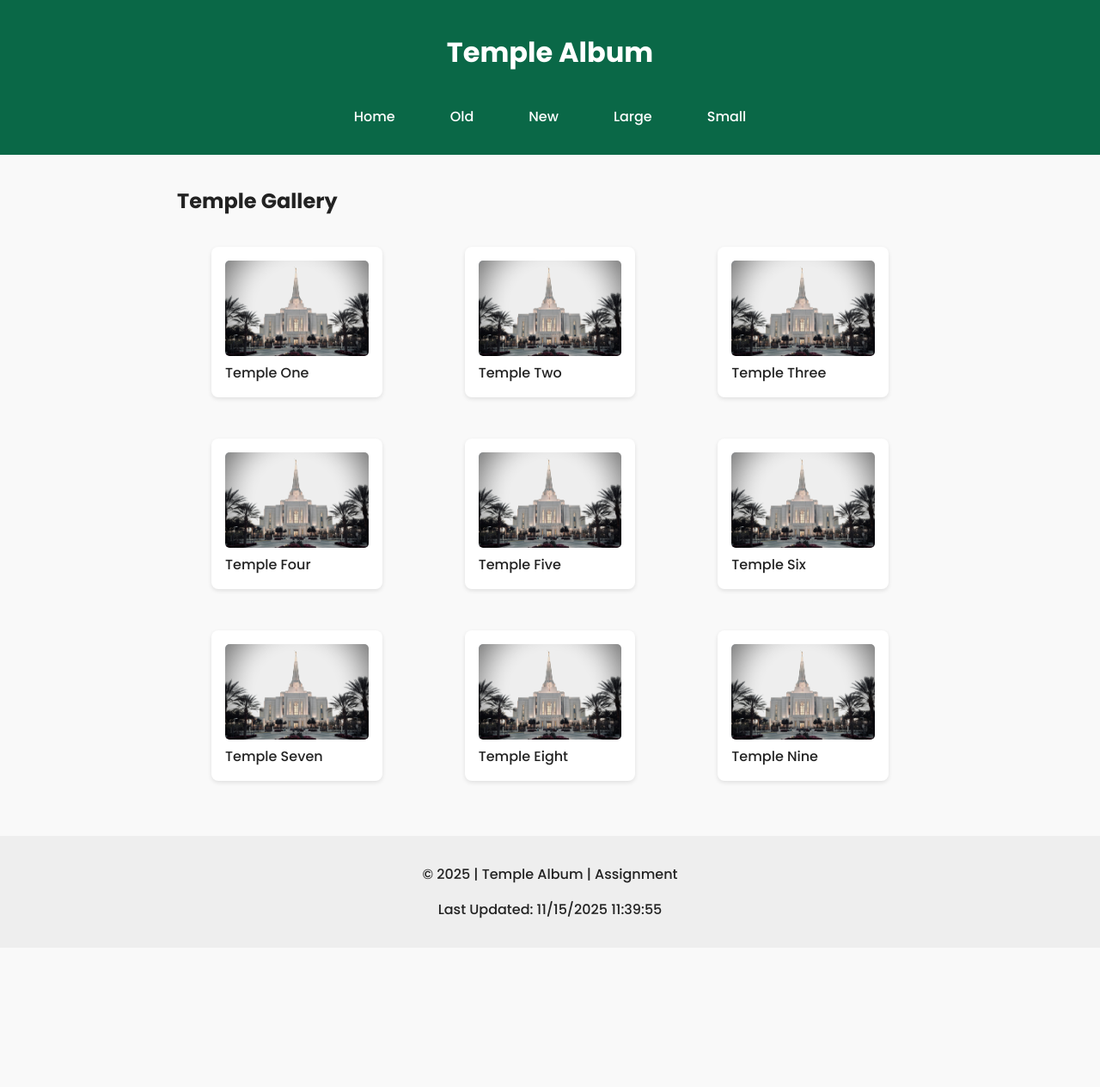
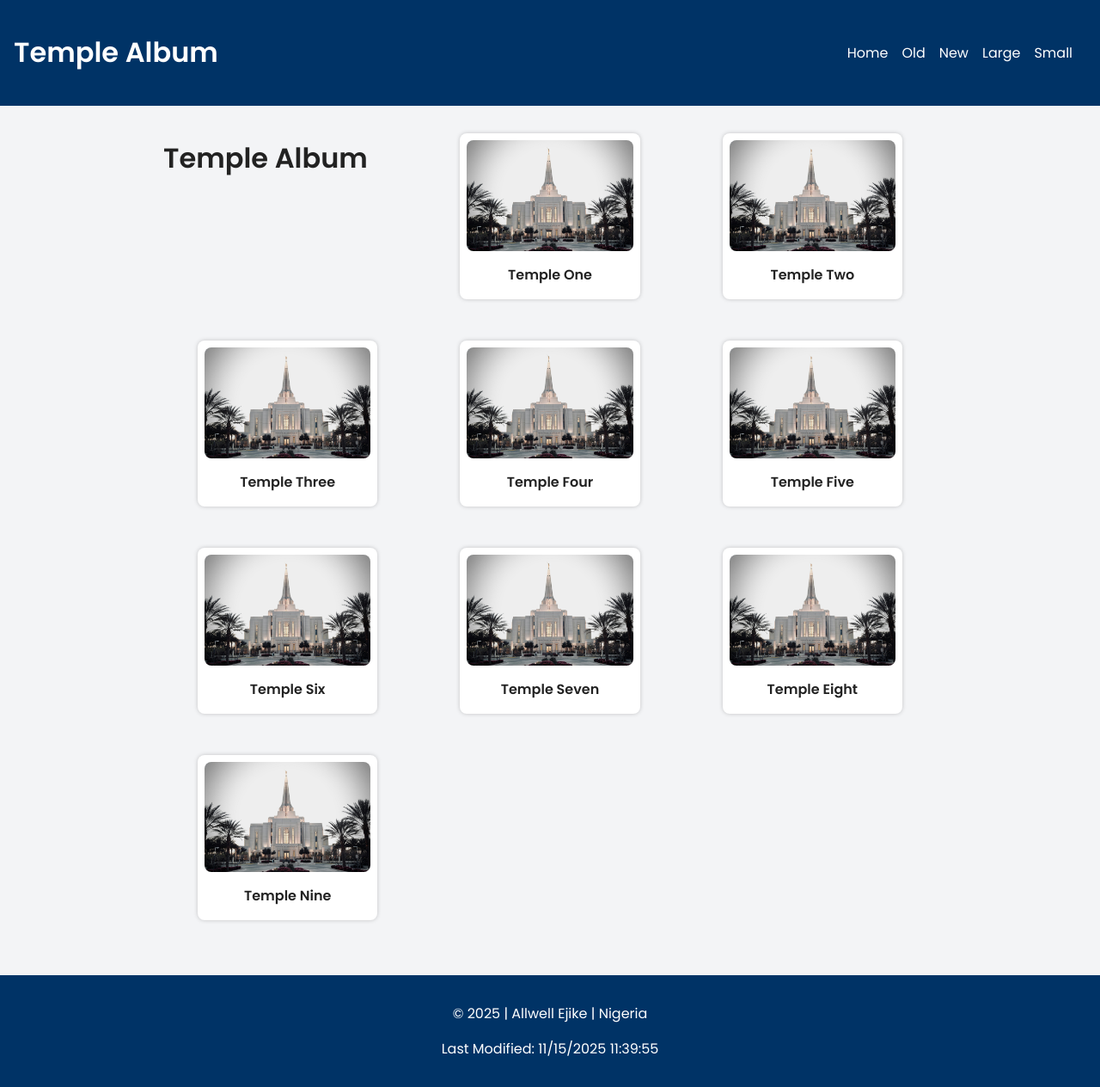
Before and after one commit to allwellejike/wdd131, a plain HTML site: page temples.html in a window 1280 px wide. Shown: the whole page at 86% size. Before the commit the page ends 1102 px from the top, so only its background shows below. Drawn offline with Linux system fonts and the light colour scheme.

Commit message:
added changes

```diff
--- a/scripts/temples.js
+++ b/scripts/temples.js
@@ -1,19 +1,12 @@
-// Dynamic Year
-document.querySelector("#year").textContent = new Date().getFullYear();
+// Hamburger Menu Toggle
+const button = document.getElementById("hamburger");
+const menu = document.getElementById("nav-menu");
 
-// Last Modified
-document.querySelector("#last-modified").textContent = document.lastModified;
+button.addEventListener("click", () => {
+  menu.classList.toggle("open");
+  button.textContent = menu.classList.contains("open") ? "X" : "☰";
+});
 
-// Hamburger Menu
-const menuBtn = document.querySelector("#menu-btn");
-const navMenu = document.querySelector("#nav-menu");
-
-menuBtn.addEventListener("click", () => {
-  if (navMenu.style.display === "flex") {
-    navMenu.style.display = "none";
-    menuBtn.textContent = "☰";
-  } else {
-    navMenu.style.display = "flex";
-    menuBtn.textContent = "✖";
-  }
-});
+// Footer Dates
+document.getElementById("year").textContent = new Date().getFullYear();
+document.getElementById("lastModified").textContent = document.lastModified;
--- a/styles/temples-large.css
+++ b/styles/temples-large.css
@@ -1,28 +1,17 @@
-/* Large view */
 @media (min-width: 700px) {
 
-  #menu-btn {
+  /* Hide hamburger */
+  #hamburger {
     display: none;
   }
 
   nav {
     display: flex !important;
     flex-direction: row;
-    justify-content: center;
-    gap: 2rem;
-    background: none;
+    gap: 1rem;
   }
 
-  nav a {
-    border: none;
-    font-weight: 500;
-  }
-
-  nav a:hover {
-    text-decoration: underline;
-  }
-
-  .temple-grid {
-    grid-template-columns: repeat(3, 1fr); /* 3 columns for desktop */
+  main {
+    grid-template-columns: repeat(3, 1fr);
   }
 }
--- a/styles/temples.css
+++ b/styles/temples.css
@@ -1,82 +1,83 @@
-* {
-  box-sizing: border-box;
-}
-
+/* General Styles */
 body {
   font-family: "Poppins", sans-serif;
   margin: 0;
-  background: #f9f9f9;
+  background: #f3f4f6;
   color: #222;
 }
 
 /* Header */
 header {
-  background: #0a6847;
+  background: #003366;
   color: white;
   padding: 1rem;
-  text-align: center;
-  position: relative;
+  display: flex;
+  justify-content: space-between;
+  align-items: center;
 }
 
-/* Hamburger button */
-#menu-btn {
-  position: absolute;
-  right: 1rem;
-  top: 1rem;
+#hamburger {
+  font-size: 2rem;
   background: none;
   border: none;
   color: white;
-  font-size: 2rem;
   cursor: pointer;
 }
 
-/* Navigation Mobile */
 nav {
   display: none;
   flex-direction: column;
-  background: #0a6847;
+  background: #003366;
+  padding: 1rem;
+}
+
+nav.open {
+  display: flex;
 }
 
 nav a {
-  padding: 1rem;
   color: white;
   text-decoration: none;
-  border-top: 1px solid rgba(255,255,255,0.2);
+  padding: 0.5rem 0;
 }
 
 nav a:hover {
-  background: #074c34;
+  text-decoration: underline;
 }
 
-/* Main */
+/* MAIN */
 main {
   max-width: 900px;
-  margin: 0 auto;
+  margin: auto;
   padding: 1rem;
-}
-
-.temple-grid {
   display: grid;
-  grid-template-columns: 1fr; /* Mobile: 1 column */
+  grid-template-columns: 1fr;
   gap: 1rem;
 }
 
 figure {
   background: white;
-  padding: 1rem;
   border-radius: 8px;
-  box-shadow: 0 2px 5px rgba(0,0,0,0.1);
+  padding: 0.5rem;
+  box-shadow: 0 0 5px rgba(0,0,0,0.2);
 }
 
 figure img {
   width: 100%;
-  border-radius: 5px;
+  border-radius: 8px;
 }
 
-/* Footer */
+figcaption {
+  text-align: center;
+  padding: 0.5rem 0;
+  font-weight: 600;
+}
+
+/* FOOTER */
 footer {
   text-align: center;
   padding: 1rem;
-  background: #eee;
+  background: #003366;
+  color: white;
   margin-top: 2rem;
 }
--- a/temples.html
+++ b/temples.html
@@ -5,23 +5,23 @@
   <meta name="viewport" content="width=device-width, initial-scale=1.0">
   <title>Temple Album</title>
 
-  <!-- Google Fonts -->
-  <link href="https://fonts.googleapis.com/css2?family=Poppins:wght@300;500;700&display=swap" rel="stylesheet">
+  <!-- Google Fonts Required -->
+  <link rel="preconnect" href="https://fonts.googleapis.com">
+  <link rel="preconnect" href="https://fonts.gstatic.com" crossorigin>
+  <link href="https://fonts.googleapis.com/css2?family=Poppins:wght@400;600&display=swap" rel="stylesheet">
 
-  <!-- CSS (mobile first) -->
+  <!-- CSS Files (in correct order) -->
   <link rel="stylesheet" href="styles/temples.css">
   <link rel="stylesheet" href="styles/temples-large.css">
 
-  <!-- JS -->
-  <script src="scripts/temples.js" defer></script>
+  <!-- JS File -->
+  <script defer src="scripts/temples.js"></script>
 </head>
+<body>
 
-<body>
 <header>
   <h1>Temple Album</h1>
-
-    <button id="menu-btn">☰</button>
-
+  <button id="hamburger">☰</button>
   <nav id="nav-menu">
     <a href="#">Home</a>
     <a href="#">Old</a>
@@ -32,59 +32,60 @@
 </header>
 
 <main>
-    <h2>Temple Gallery</h2>
+  <h1>Temple Album</h1>
 
-    <section class="temple-grid">
+  <!-- 9 FIGURES REQUIRED -->
   <figure>
-        <img src="images/placeholder.jpg" alt="Temple 1">
+    <img src="images/placeholder.jpg" alt="Temple One">
     <figcaption>Temple One</figcaption>
   </figure>
 
   <figure>
-        <img src="images/placeholder.jpg" alt="Temple 2">
+    <img src="images/placeholder.jpg" alt="Temple Two">
     <figcaption>Temple Two</figcaption>
   </figure>
 
   <figure>
-        <img src="images/placeholder.jpg" alt="Temple 3">
+    <img src="images/placeholder.jpg" alt="Temple Three">
     <figcaption>Temple Three</figcaption>
   </figure>
 
   <figure>
-        <img src="images/placeholder.jpg" alt="Temple 4">
+    <img src="images/placeholder.jpg" alt="Temple Four">
     <figcaption>Temple Four</figcaption>
   </figure>
 
   <figure>
-        <img src="images/placeholder.jpg" alt="Temple 5">
+    <img src="images/placeholder.jpg" alt="Temple Five">
     <figcaption>Temple Five</figcaption>
   </figure>
 
   <figure>
-        <img src="images/placeholder.jpg" alt="Temple 6">
+    <img src="images/placeholder.jpg" alt="Temple Six">
     <figcaption>Temple Six</figcaption>
   </figure>
 
   <figure>
-        <img src="images/placeholder.jpg" alt="Temple 7">
+    <img src="images/placeholder.jpg" alt="Temple Seven">
     <figcaption>Temple Seven</figcaption>
   </figure>
 
   <figure>
-        <img src="images/placeholder.jpg" alt="Temple 8">
+    <img src="images/placeholder.jpg" alt="Temple Eight">
     <figcaption>Temple Eight</figcaption>
   </figure>
 
   <figure>
-        <img src="images/placeholder.jpg" alt="Temple 9">
+    <img src="images/placeholder.jpg" alt="Temple Nine">
     <figcaption>Temple Nine</figcaption>
   </figure>
-    </section>
+
 </main>
 
 <footer>
-    <p>&copy; <span id="year"></span> | Temple Album | Assignment</p>
-    <p>Last Updated: <span id="last-modified"></span></p>
+  <p>&copy; <span id="year"></span> | Allwell Ejike | Nigeria</p>
+  <p>Last Modified: <span id="lastModified"></span></p>
 </footer>
+
 </body>
 </html>
```
Lines whose indentation alone changed are shown as unchanged.
